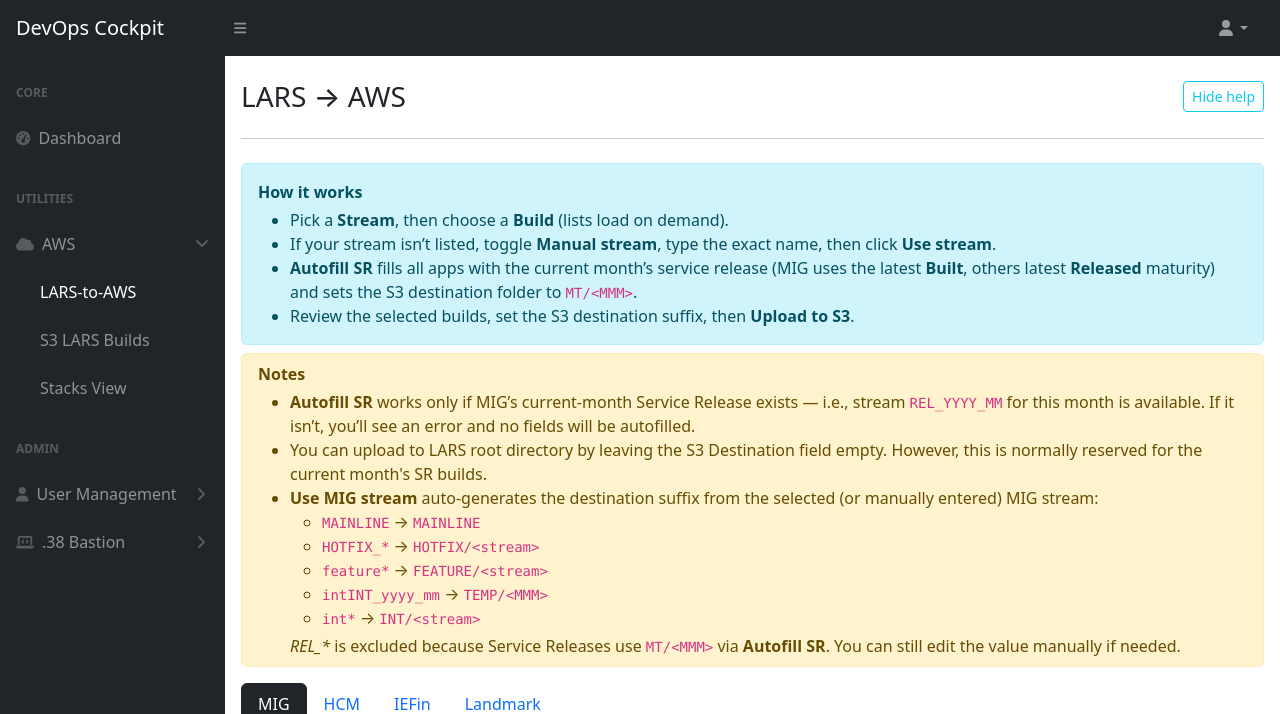
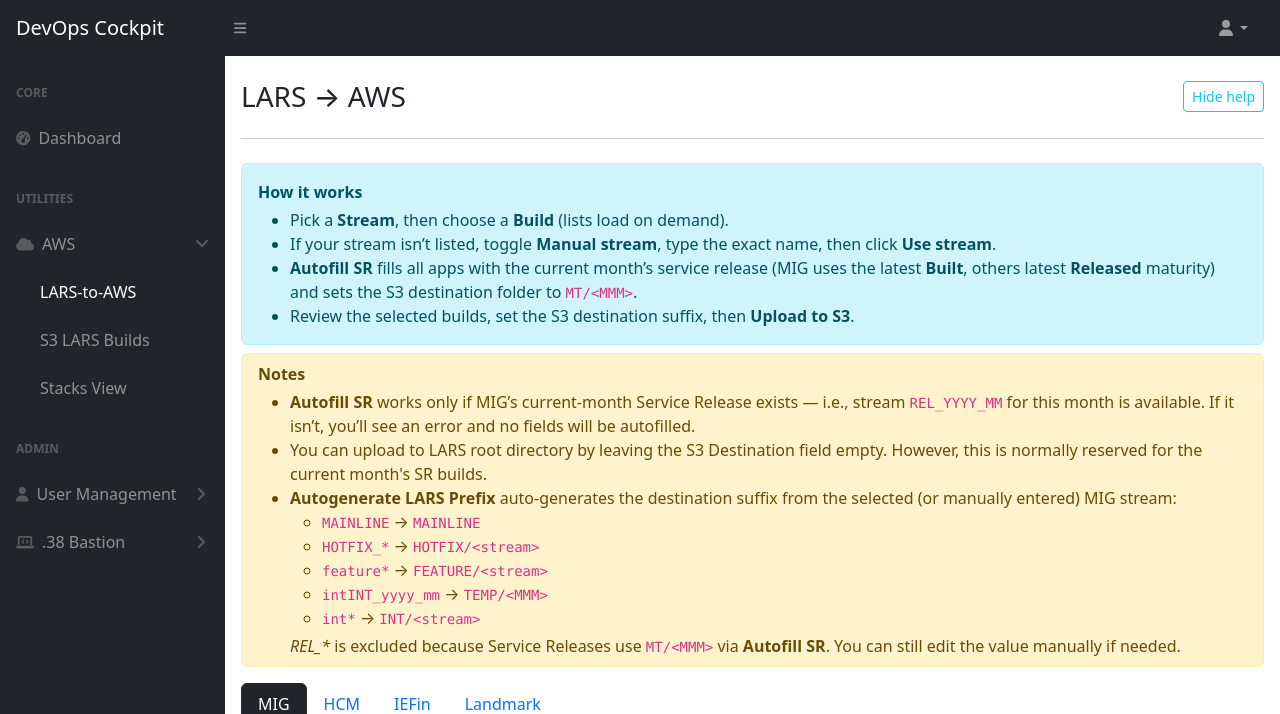
Before and after one commit to julianamindev/flaskv2, a Flask app: page /lars2aws in a window 1280 px wide, after a click on "How it works". Shown: the top 714 px of the page. Run offline with Flask 3, Linux system fonts and the light colour scheme; a user stored in the database is signed in; tables that the repository leaves empty hold one stand-in row (values such as "Sample post"); parts of the project's set-up code (start-up, migrations or seed data) failed here and were passed over; some libraries are stand-ins or nearby versions.

Commit message:
WIP - updated LARS2AWS Notes

```diff
--- a/flaskv2/templates/lars2aws.html
+++ b/flaskv2/templates/lars2aws.html
@@ -49,7 +49,7 @@
       <ul class="mb-0">
         <li><strong>Autofill SR</strong> works only if MIG’s current-month Service Release exists — i.e., stream <code>REL_YYYY_MM</code> for this month is available. If it isn’t, you’ll see an error and no fields will be autofilled.</li>
         <li>You can upload to LARS root directory by leaving the S3 Destination field empty. However, this is normally reserved for the current month's SR builds.</li>
-        <li><strong>Use MIG stream</strong> auto-generates the destination suffix from the selected (or manually entered) MIG stream:
+        <li><strong>Autogenerate LARS Prefix</strong> auto-generates the destination suffix from the selected (or manually entered) MIG stream:
           <ul class="mb-1">
             <li><code>MAINLINE</code> → <code>MAINLINE</code></li>
             <li><code>HOTFIX_*</code> → <code>HOTFIX/&lt;stream&gt;</code></li>
```
